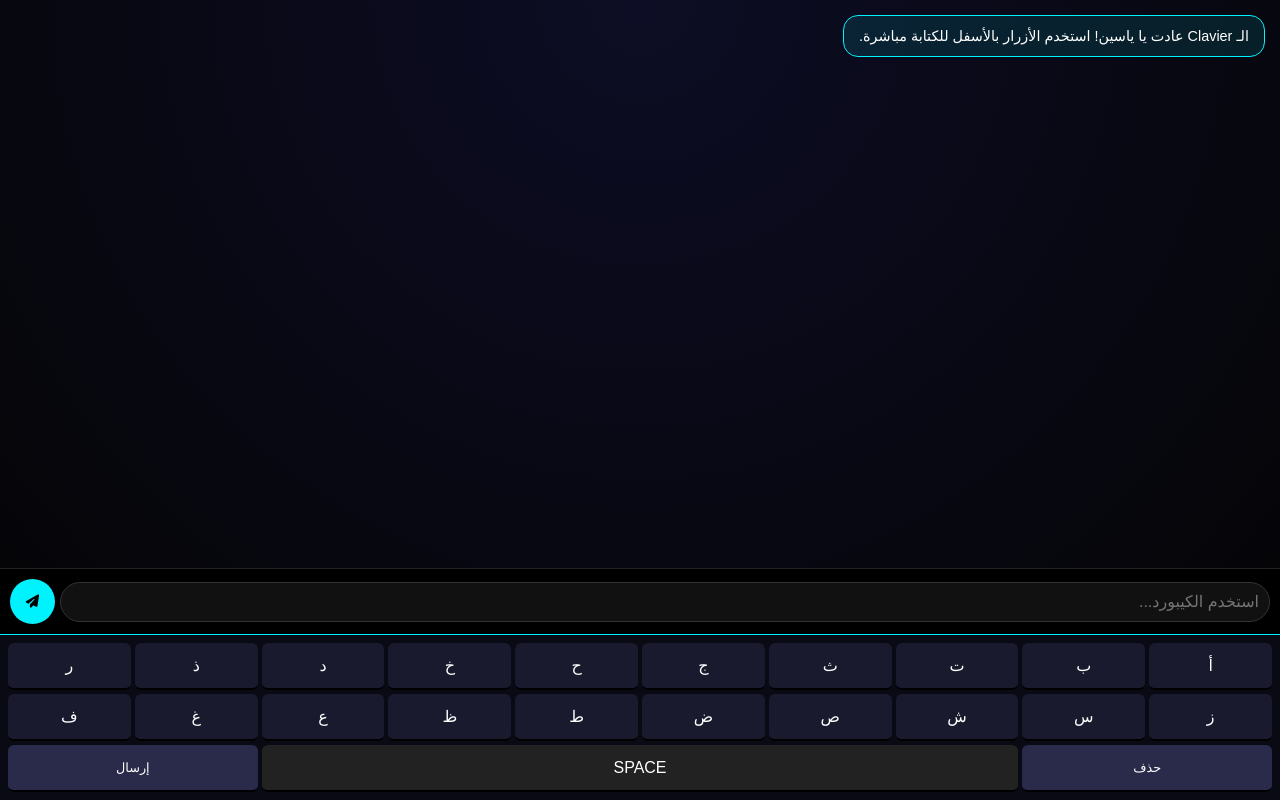
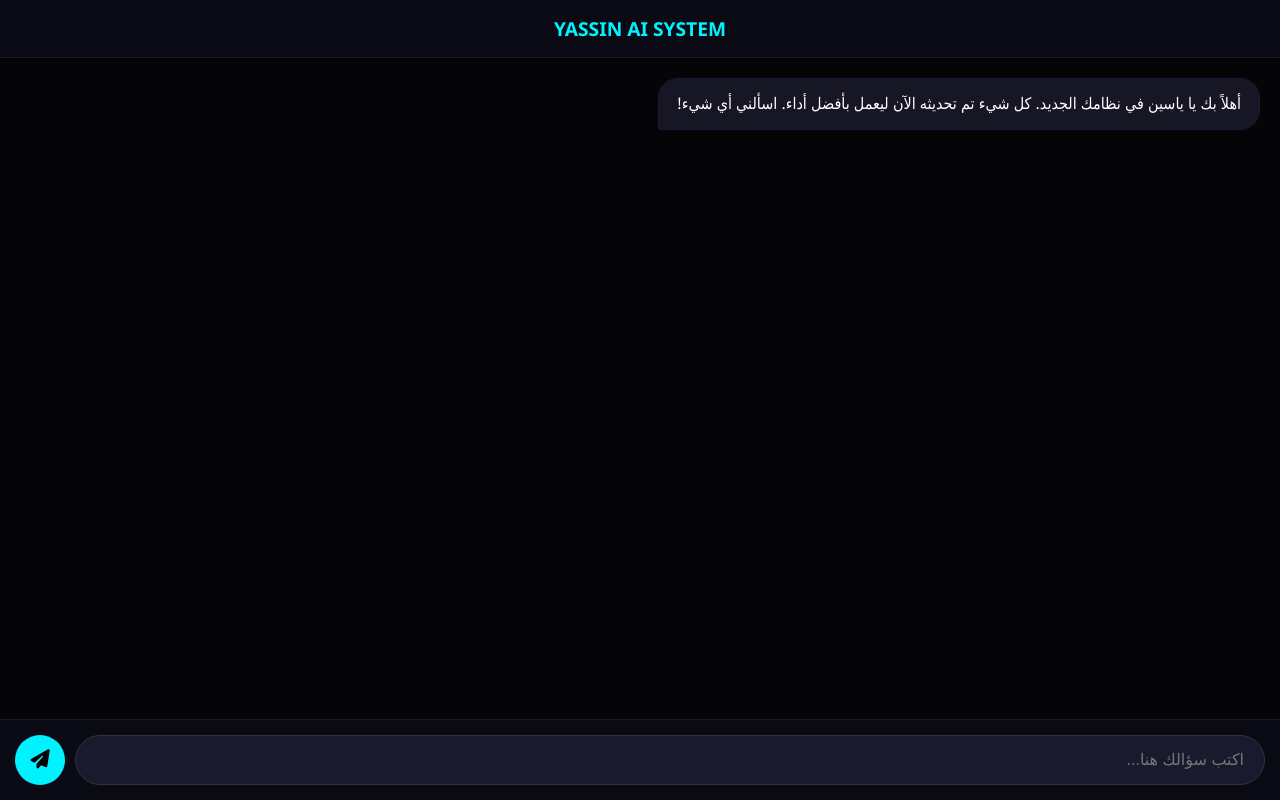
Before and after one commit to yaasinhidri-sys/future, a plain HTML site: page index.html in a window 1280 px wide. Drawn offline with Linux system fonts and the light colour scheme.

Commit message:
Refactor index.html for layout and functionality
Updated the HTML structure and styles for improved layout and functionality, including changes to the title, viewport settings, and chat interface.

```diff
--- a/index.html
+++ b/index.html
@@ -2,104 +2,180 @@
 <html lang="ar" dir="rtl">
 <head>
     <meta charset="UTF-8">
-    <meta name="viewport" content="width=device-width, initial-scale=1.0, maximum-scale=1.0, user-scalable=no">
-    <title>YASSIN OMNI-KEYBOARD</title>
+    <meta name="viewport" content="width=device-width, initial-scale=1.0">
+    <title>YASSIN AI | المساعد الذكي</title>
     <link rel="stylesheet" href="https://cdnjs.cloudflare.com/ajax/libs/font-awesome/6.5.0/css/all.min.css">
     <style>
-        :root { --neon: #00f2fe; --bg: #050508; }
-        body { background: var(--bg); color: white; font-family: sans-serif; margin: 0; display: flex; flex-direction: column; height: 100vh; overflow: hidden; }
+        * { box-sizing: border-box; }
+        body {
+            background-color: #050508;
+            color: #ffffff;
+            font-family: 'Segoe UI', Tahoma, Geneva, Verdana, sans-serif;
+            margin: 0;
+            display: flex;
+            flex-direction: column;
+            height: 100vh;
+        }
+
+        /* رأس الصفحة */
+        header {
+            padding: 15px;
+            text-align: center;
+            background: #0a0a15;
+            border-bottom: 1px solid #1a1a2e;
+            color: #00f2fe;
+            font-weight: bold;
+            font-size: 1.2rem;
+        }
 
         /* منطقة المحادثة */
-        #chat-flow { flex: 1; overflow-y: auto; padding: 15px; display: flex; flex-direction: column; gap: 10px; background: radial-gradient(circle at top, #0d0d25, #050508); }
-        .bubble { max-width: 85%; padding: 10px 15px; border-radius: 15px; font-size: 0.9rem; line-height: 1.4; }
-        .ai { background: rgba(0, 242, 254, 0.1); border: 1px solid var(--neon); align-self: flex-start; }
-        .user { background: var(--neon); color: #000; font-weight: bold; align-self: flex-end; }
+        #chat-window {
+            flex: 1;
+            overflow-y: auto;
+            padding: 20px;
+            display: flex;
+            flex-direction: column;
+            gap: 15px;
+        }
+
+        .msg {
+            max-width: 85%;
+            padding: 12px 18px;
+            border-radius: 20px;
+            line-height: 1.6;
+            font-size: 1rem;
+            word-wrap: break-word;
+        }
+
+        .ai {
+            background: #161625;
+            border: 1px solid #1a1a35;
+            align-self: flex-start;
+            border-bottom-left-radius: 2px;
+        }
+
+        .user {
+            background: #00f2fe;
+            color: #000;
+            font-weight: bold;
+            align-self: flex-end;
+            border-bottom-right-radius: 2px;
+        }
 
         /* منطقة الإدخال */
-        .bottom-ui { background: #000; border-top: 1px solid #222; }
-        .input-bar { display: flex; gap: 5px; padding: 10px; align-items: center; }
-        #masterInput { flex: 1; background: #111; border: 1px solid #333; color: var(--neon); padding: 10px; border-radius: 20px; outline: none; font-size: 1rem; }
+        .input-area {
+            background: #0a0a15;
+            padding: 15px;
+            display: flex;
+            gap: 10px;
+            border-top: 1px solid #1a1a2e;
+        }
 
-        /* الكيبورد المدمجة - أبعاد مريحة للهاتف */
-        .cyber-clavier {
-            display: grid;
-            grid-template-columns: repeat(10, 1fr);
-            gap: 4px;
-            padding: 8px;
-            background: #0a0a15;
-            border-top: 1px solid var(--neon);
+        input {
+            flex: 1;
+            background: #1a1a2e;
+            border: 1px solid #333;
+            color: #fff;
+            padding: 12px 20px;
+            border-radius: 30px;
+            outline: none;
+            font-size: 16px;
         }
-        .key {
-            background: #1a1a2e;
-            color: #fff;
-            height: 45px;
+
+        input:focus {
+            border-color: #00f2fe;
+        }
+
+        button {
+            background: #00f2fe;
+            border: none;
+            width: 50px;
+            height: 50px;
+            border-radius: 50%;
+            cursor: pointer;
+            color: #000;
             display: flex;
             align-items: center;
             justify-content: center;
-            border-radius: 6px;
-            font-size: 1rem;
-            cursor: pointer;
-            border-bottom: 2px solid #000;
-            user-select: none;
+            font-size: 1.2rem;
+            transition: 0.3s;
         }
-        .key:active { background: var(--neon); color: #000; transform: scale(0.9); }
-        .wide { grid-column: span 2; background: #2a2a4a; font-size: 0.8rem; }
-        .space { grid-column: span 6; background: #222; }
+
+        button:active {
+            transform: scale(0.9);
+        }
+
+        /* إخفاء التمرير */
+        #chat-window::-webkit-scrollbar { width: 5px; }
+        #chat-window::-webkit-scrollbar-thumb { background: #1a1a35; border-radius: 10px; }
     </style>
 </head>
 <body>
 
-    <div id="chat-flow">
-        <div class="bubble ai">الـ Clavier عادت يا ياسين! استخدم الأزرار بالأسفل للكتابة مباشرة.</div>
+    <header>YASSIN AI SYSTEM</header>
+
+    <div id="chat-window">
+        <div class="msg ai">أهلاً بك يا ياسين في نظامك الجديد. كل شيء تم تحديثه الآن ليعمل بأفضل أداء. اسألني أي شيء!</div>
     </div>
 
-    <div class="bottom-ui">
-        <div class="input-bar">
-            <input type="text" id="masterInput" placeholder="استخدم الكيبورد..." readonly>
-            <button onclick="sendToAI()" style="background:var(--neon); border:none; width:45px; height:45px; border-radius:50%; color:#000;"><i class="fas fa-paper-plane"></i></button>
-        </div>
-
-        <div class="cyber-clavier">
-            <div class="key" onclick="k('أ')">أ</div><div class="key" onclick="k('ب')">ب</div><div class="key" onclick="k('ت')">ت</div><div class="key" onclick="k('ث')">ث</div><div class="key" onclick="k('ج')">ج</div><div class="key" onclick="k('ح')">ح</div><div class="key" onclick="k('خ')">خ</div><div class="key" onclick="k('د')">د</div><div class="key" onclick="k('ذ')">ذ</div><div class="key" onclick="k('ر')">ر</div>
-            <div class="key" onclick="k('ز')">ز</div><div class="key" onclick="k('س')">س</div><div class="key" onclick="k('ش')">ش</div><div class="key" onclick="k('ص')">ص</div><div class="key" onclick="k('ض')">ض</div><div class="key" onclick="k('ط')">ط</div><div class="key" onclick="k('ظ')">ظ</div><div class="key" onclick="k('ع')">ع</div><div class="key" onclick="k('غ')">غ</div><div class="key" onclick="k('ف')">ف</div>
-            <div class="key wide" onclick="del()">حذف</div>
-            <div class="key space" onclick="k(' ')">SPACE</div>
-            <div class="key wide" onclick="sendToAI()">إرسال</div>
-        </div>
+    <div class="input-area">
+        <input type="text" id="userInput" placeholder="اكتب سؤالك هنا..." autocomplete="off">
+        <button onclick="sendMessage()"><i class="fas fa-paper-plane"></i></button>
     </div>
 
     <script>
-        const KEY = "AIzaSyCnNPqeYw3Soht8PGKlMpv_lbruwUhQbJs";
-        const input = document.getElementById('masterInput');
-        const flow = document.getElementById('chat-flow');
+        // مفتاحك الذي استخرجناه من الصورة
+        const API_KEY = "AIzaSyCnNPqeYw3Soht8PGKlMpv_lbruwUhQbJs";
 
-        function k(c) { input.value += c; }
-        function del() { input.value = input.value.slice(0, -1); }
+        async function sendMessage() {
+            const inputField = document.getElementById('userInput');
+            const chatWindow = document.getElementById('chat-window');
+            const message = inputField.value.trim();
 
-        async function sendToAI() {
-            const prompt = input.value;
-            if(!prompt) return;
+            if (!message) return;
 
-            flow.innerHTML += `<div class="bubble user">${prompt}</div>`;
-            input.value = "";
-            flow.scrollTop = flow.scrollHeight;
+            // إضافة رسالة المستخدم للشاشة
+            chatWindow.innerHTML += `<div class="msg user">${message}</div>`;
+            inputField.value = "";
+            chatWindow.scrollTop = chatWindow.scrollHeight;
 
-            const aiMsg = document.createElement('div');
-            aiMsg.className = "bubble ai";
-            aiMsg.innerText = "جاري الرد...";
-            flow.appendChild(aiMsg);
+            // إضافة رسالة مؤقتة للذكاء الاصطناعي
+            const loadingMsg = document.createElement('div');
+            loadingMsg.className = "msg ai";
+            loadingMsg.innerText = "جاري المعالجة...";
+            chatWindow.appendChild(loadingMsg);
+            chatWindow.scrollTop = chatWindow.scrollHeight;
 
             try {
-                const res = await fetch(`https://generativelanguage.googleapis.com/v1beta/models/gemini-1.5-flash:generateContent?key=${KEY}`, {
+                // الاتصال بـ Gemini 1.5 Flash
+                const response = await fetch(`https://generativelanguage.googleapis.com/v1beta/models/gemini-1.5-flash:generateContent?key=${API_KEY}`, {
                     method: "POST",
-                    headers: {"Content-Type": "application/json"},
-                    body: JSON.stringify({contents: [{parts: [{text: prompt}]}]})
+                    headers: { "Content-Type": "application/json" },
+                    body: JSON.stringify({
+                        contents: [{ parts: [{ text: message }] }]
+                    })
                 });
-                const data = await res.json();
-                aiMsg.innerHTML = data.candidates[0].content.parts[0].text.replace(/\n/g, '<br>');
-            } catch (e) { aiMsg.innerText = "حدث خطأ في الاتصال."; }
-            flow.scrollTop = flow.scrollHeight;
+
+                const data = await response.json();
+
+                if (data.candidates && data.candidates[0].content) {
+                    const aiText = data.candidates[0].content.parts[0].text;
+                    loadingMsg.innerHTML = aiText.replace(/\n/g, '<br>');
+                } else if (data.error) {
+                    loadingMsg.innerText = "تنبيه: " + data.error.message;
+                } else {
+                    loadingMsg.innerText = "حدث استثناء غير معروف. حاول مجدداً.";
+                }
+            } catch (error) {
+                loadingMsg.innerText = "فشل الاتصال. تأكد من الإنترنت.";
+            }
+            chatWindow.scrollTop = chatWindow.scrollHeight;
         }
+
+        // إرسال بالضغط على زر Enter
+        document.getElementById('userInput').addEventListener('keypress', function (e) {
+            if (e.key === 'Enter') sendMessage();
+        });
     </script>
 </body>
 </html>
```
